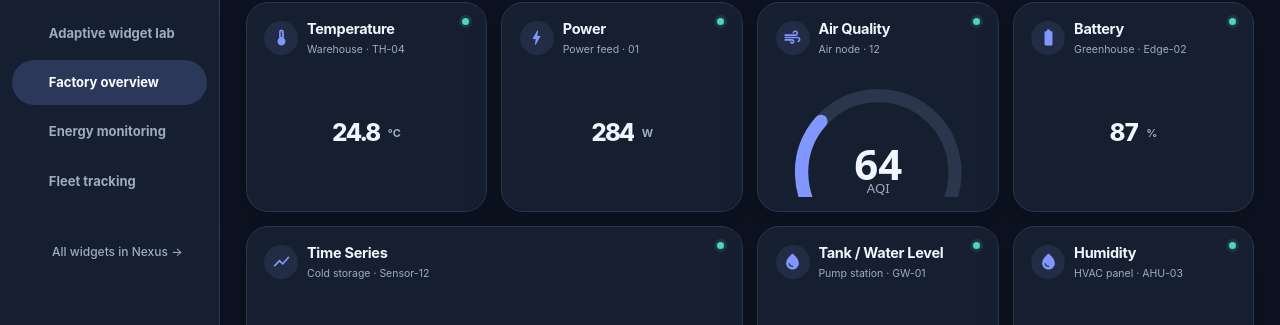
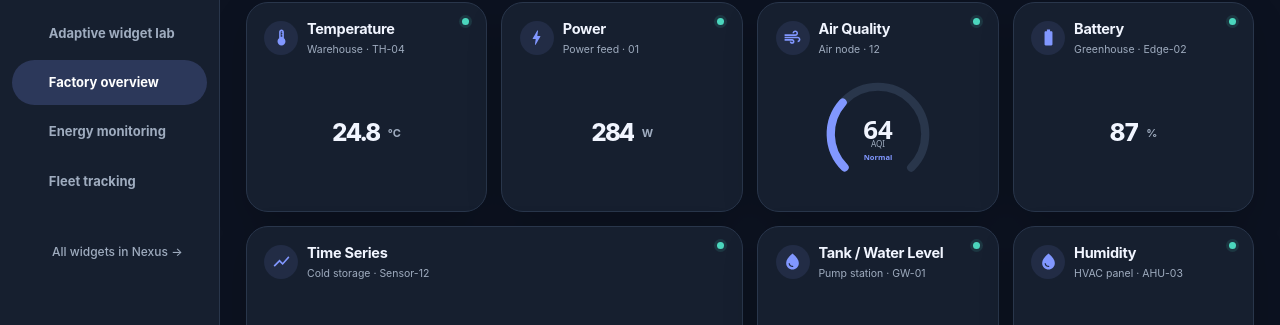
Before and after one commit to Ali-Mirghasemi/iot-widgets, a React (Vite) app: page / in a window 1280 px wide. Shown: the part 184-509 px from the top of the page. Built offline with nearby package versions, Linux system fonts and the light colour scheme; some icons are missing.

Commit message:
Patch iot-widgets-gauge-002

```diff
--- a/src/widgets/renderers/AdaptiveGauge.tsx
+++ b/src/widgets/renderers/AdaptiveGauge.tsx
@@ -1,6 +1,7 @@
 import { Box, Typography } from '@mui/material';
 import type { WidgetRendererProps } from './WidgetVisuals';
 import type { ResolvedWidgetView } from '../../library/adaptive';
+import { measureGaugeLayout } from './gaugeSizing';
 
 const finite = (input: unknown, fallback: number) => typeof input === 'number' && Number.isFinite(input) ? input : fallback;
 const clamp = (value:number) => Math.max(0,Math.min(1,value));
@@ -25,12 +26,11 @@ export function AdaptiveGauge({def,theme,locale,history,view='standard',bounds}:
   const isDark=theme.paletteMode==='dark'||['studio','gaming','glass','horizon'].includes(theme.id);
   const track=isDark?theme.border:theme.border;
   const radius=75,circ=2*Math.PI*radius,arc=circ*.75;
-  const w=bounds?.width??280,h=bounds?.height??160;
-  const horizontal=view!=='compact' && w>=410 && h>=135;
-  const detailed=view==='detailed' && w>=350 && h>=255;
+  const {horizontal,detailed,showTrace,diameter,traceHeight}=measureGaugeLayout(bounds,view,history?.length??0);
   const readable=Number.isInteger(value)?value.toLocaleString(locale==='fa'?'fa-IR':'en-US'):value.toLocaleString(locale==='fa'?'fa-IR':'en-US',{maximumFractionDigits:2});
-  const dial=<Box sx={{width:'100%',height:'100%',maxWidth:horizontal?270:340,maxHeight:'100%',minHeight:0,display:'grid',placeItems:'center',mx:'auto'}}>
-    <svg width="100%" height="100%" viewBox="0 0 200 200" preserveAspectRatio="xMidYMid meet" role="img" aria-label={`${readable} ${unit} (${Math.round(pct*100)}%)`} style={{display:'block',maxHeight:'100%',overflow:'visible'}}>
+  const dial=<Box data-adaptive-gauge-face="true" sx={{width:diameter,height:diameter,flex:'0 0 auto',minWidth:0,minHeight:0,
+    display:'grid',placeItems:'center',mx:'auto',my:'auto',overflow:'hidden'}}>
+    <svg width="100%" height="100%" viewBox="0 0 200 200" preserveAspectRatio="xMidYMid meet" role="img" aria-label={`${readable} ${unit} (${Math.round(pct*100)}%)`} style={{display:'block',width:'100%',height:'100%',overflow:'hidden'}}>
       <circle cx="100" cy="100" r={radius} stroke={track} strokeWidth="13" strokeLinecap="round" fill="none"
         strokeDasharray={`${arc} ${circ}`} transform="rotate(135 100 100)"/>
       <circle cx="100" cy="100" r={radius} stroke={accent} strokeWidth="13" strokeLinecap="round" fill="none"
@@ -64,9 +64,8 @@ export function AdaptiveGauge({def,theme,locale,history,view='standard',bounds}:
       </Box>
     </Box>}
   </Box>;
-  const showTrace=detailed && Boolean(history?.length && history.length>=2) && h>=340;
-  return <Box dir="ltr" data-adaptive-gauge="true" sx={{height:'100%',width:'100%',minHeight:0,minWidth:0,display:'grid',gridTemplateRows:showTrace?'minmax(0,3fr) minmax(64px,1fr)':'minmax(0,1fr)',gap:showTrace?1.2:0,overflow:'hidden'}}>
-    <Box sx={{display:'grid',height:'100%',minHeight:0,minWidth:0,gridTemplateColumns:horizontal?'minmax(0,1fr) minmax(0,1fr)':'minmax(0,1fr)',gap:horizontal?1.2:0,alignItems:'stretch'}}>
+  return <Box dir="ltr" data-adaptive-gauge="true" sx={{height:'100%',width:'100%',minHeight:0,minWidth:0,display:'grid',gridTemplateRows:showTrace?`minmax(0,1fr) ${traceHeight}px`:'minmax(0,1fr)',gap:showTrace?1.2:0,overflow:'hidden'}}>
+    <Box sx={{display:'grid',height:'100%',minHeight:0,minWidth:0,overflow:'hidden',gridTemplateColumns:horizontal?'minmax(0,1fr) minmax(0,1fr)':'minmax(0,1fr)',gap:horizontal?1.2:0,alignItems:'stretch'}}>
       {dial}
       {horizontal&&details}
     </Box>
--- /dev/null
+++ b/src/widgets/renderers/gaugeSizing.ts
@@ -0,0 +1,33 @@
+import type { ResolvedWidgetView } from '../../library/adaptive';
+
+/** Measured body dimensions, not the widget's nominal grid span. */
+export interface GaugeArea { width:number; height:number }
+export interface GaugeLayout {
+  horizontal:boolean;
+  detailed:boolean;
+  showTrace:boolean;
+  diameter:number;
+  traceHeight:number;
+}
+
+/**
+ * Choose a guaranteed-to-fit circular dial. Explicit pixels avoid the browser's
+ * intrinsic SVG aspect ratio enlarging a CSS 100%-height dial inside a grid.
+ * When history is shown, reserve that space *before* measuring the dial.
+ */
+export function measureGaugeLayout(
+  bounds:GaugeArea | undefined,
+  view:ResolvedWidgetView,
+  historyCount=0,
+):GaugeLayout {
+  const width=Math.max(1,Math.floor(bounds?.width ?? 220));
+  const height=Math.max(1,Math.floor(bounds?.height ?? 130));
+  const horizontal=view!=='compact' && width>=410 && height>=140;
+  const detailed=view==='detailed' && width>=350 && height>=255;
+  const showTrace=detailed && historyCount>=2 && height>=340;
+  const traceHeight=showTrace?Math.max(72,Math.floor(height*.24)):0;
+  const mainHeight=Math.max(1,height-traceHeight-(showTrace?10:0));
+  const dialWidth=horizontal?Math.max(1,Math.floor((width-12)/2)):width;
+  const diameter=Math.max(1,Math.floor(Math.min(dialWidth,mainHeight,view==='compact'?220:340)));
+  return {horizontal,detailed,showTrace,diameter,traceHeight};
+}
```
Also changed, not shown: scripts/test-gauge-sizing.mjs (added, +24 -0 lines).
